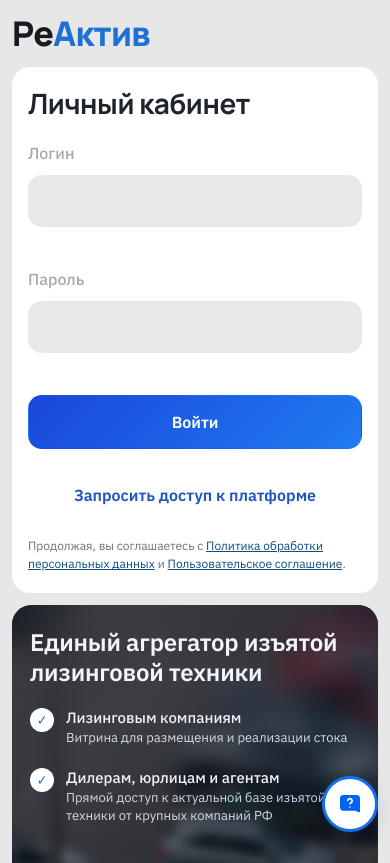
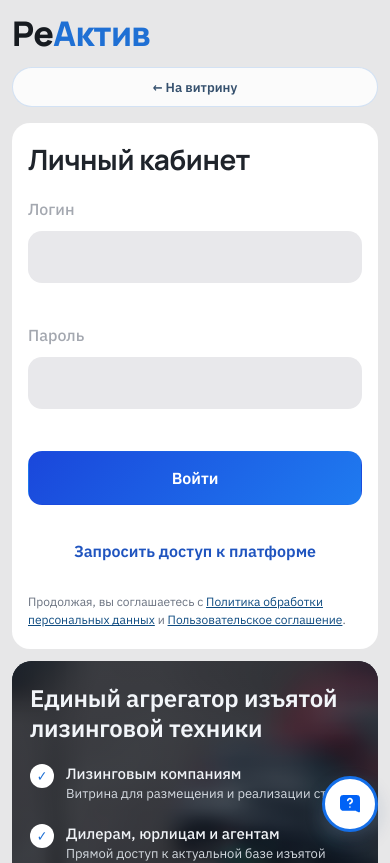
Before and after one commit to RomanOdokienko/ReActiv, a React (Vite) app in the folder frontend/: page /login in a window 390 px wide. Shown: the top 863 px of the page. Built offline with nearby package versions, Linux system fonts and the light colour scheme; no server answers.

Commit message:
ui(login): add back to showcase button

```diff
--- a/frontend/src/pages/LoginPage.tsx
+++ b/frontend/src/pages/LoginPage.tsx
@@ -104,6 +104,9 @@
           {"\u0420\u0435"}
           <span>{"\u0410\u043a\u0442\u0438\u0432"}</span>
         </Link>
+        <Link to="/showcase" className="auth-back-link" onClick={resetShowcaseState}>
+          {"\u2190 \u041d\u0430 \u0432\u0438\u0442\u0440\u0438\u043d\u0443"}
+        </Link>
 
         <div className="auth-landing-grid">
           <div className="panel auth-panel auth-panel--landing">
--- a/frontend/src/style.css
+++ b/frontend/src/style.css
@@ -282,6 +282,37 @@
 }
 
 .auth-top-logo span {
+  color: #1f70d4;
+}
+
+.auth-back-link {
+  position: fixed;
+  top: 28px;
+  right: 28px;
+  z-index: 2;
+  display: inline-flex;
+  align-items: center;
+  justify-content: center;
+  height: 44px;
+  padding: 0 16px;
+  border: 1px solid rgba(31, 112, 212, 0.18);
+  border-radius: 999px;
+  background: rgba(255, 255, 255, 0.82);
+  color: #35506d;
+  font-size: 14px;
+  font-weight: 600;
+  line-height: 1;
+  text-decoration: none;
+  backdrop-filter: blur(8px);
+  transition:
+    background-color 0.2s ease,
+    border-color 0.2s ease,
+    color 0.2s ease;
+}
+
+.auth-back-link:hover {
+  border-color: rgba(31, 112, 212, 0.28);
+  background: rgba(255, 255, 255, 0.96);
   color: #1f70d4;
 }
 
@@ -2461,6 +2492,13 @@
     font-size: 42px;
   }
 
+  .auth-back-link {
+    position: static;
+    top: auto;
+    right: auto;
+    margin: 0 0 20px;
+  }
+
   .auth-landing-grid {
     grid-template-columns: 1fr;
     justify-items: center;
@@ -2861,6 +2899,13 @@
     font-size: 34px;
   }
 
+  .auth-back-link {
+    height: 40px;
+    margin: 0 0 16px;
+    padding: 0 14px;
+    font-size: 13px;
+  }
+
   .auth-panel.auth-panel--landing {
     padding: 20px 16px;
     border-radius: 18px;
```
